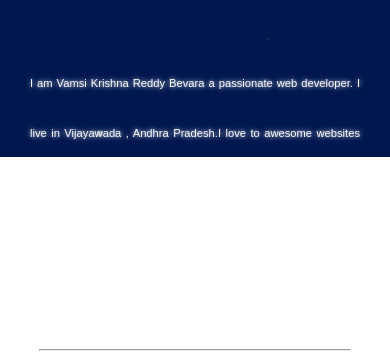
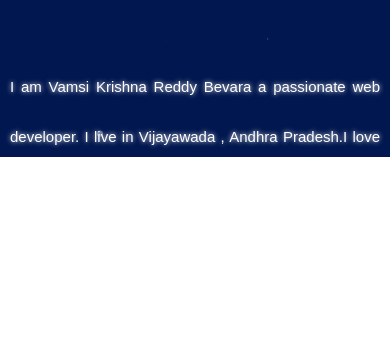
Before and after one commit to vamsikrishnareddybevara/myportfolio, a plain HTML site: page index.html in a window 390 px wide. Shown: the part 687-1043 px from the top of the page. Drawn offline with nearby package versions, Linux system fonts and the light colour scheme.

Commit message:
update 27

```diff
--- a/responsive.css
+++ b/responsive.css
@@ -20,9 +20,9 @@
 }
 @media screen and (max-width:550px){
 	#about-me{
-		font-size: 0.7em;
-		padding-left: 30px;
-		padding-right: 30px;
+		font-size: 15px;
+		padding-left: 10px;
+		padding-right: 10px;
 	}
 }
 @media screen and (max-width: 550px){
```
